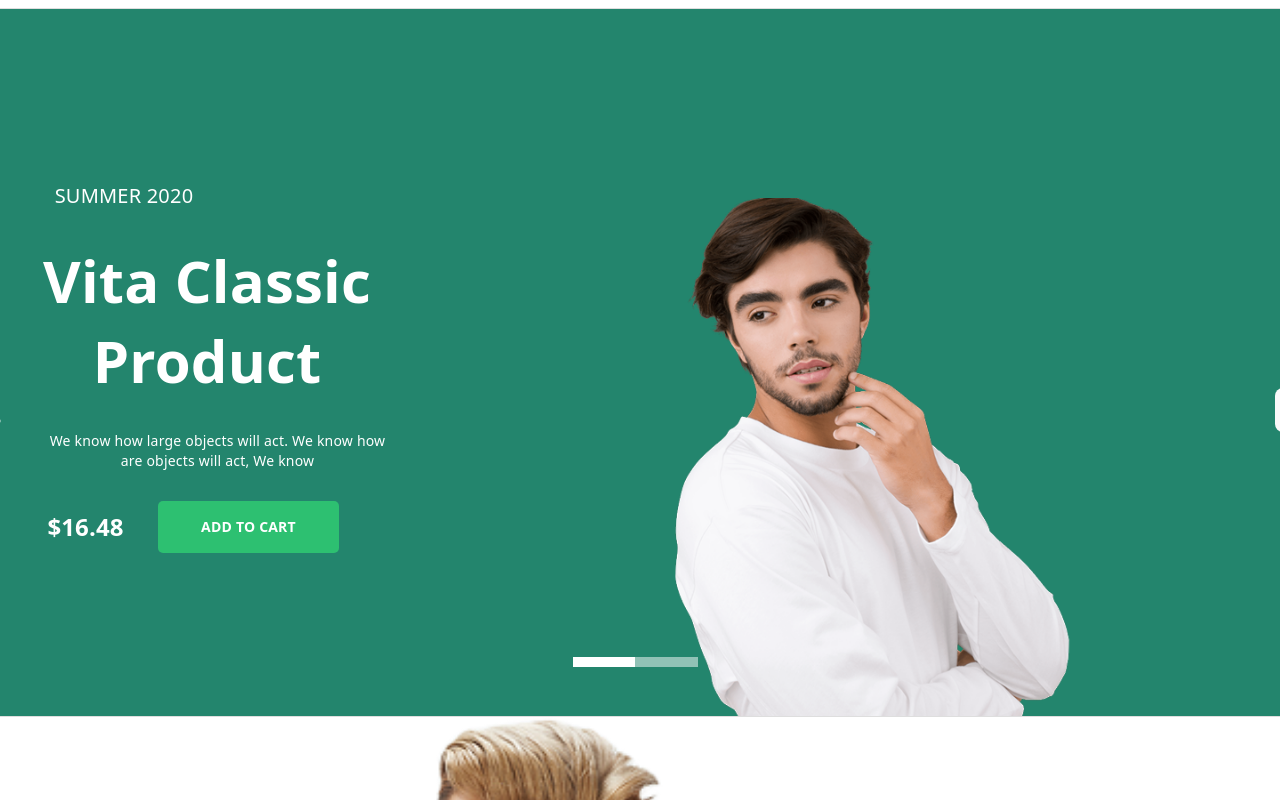
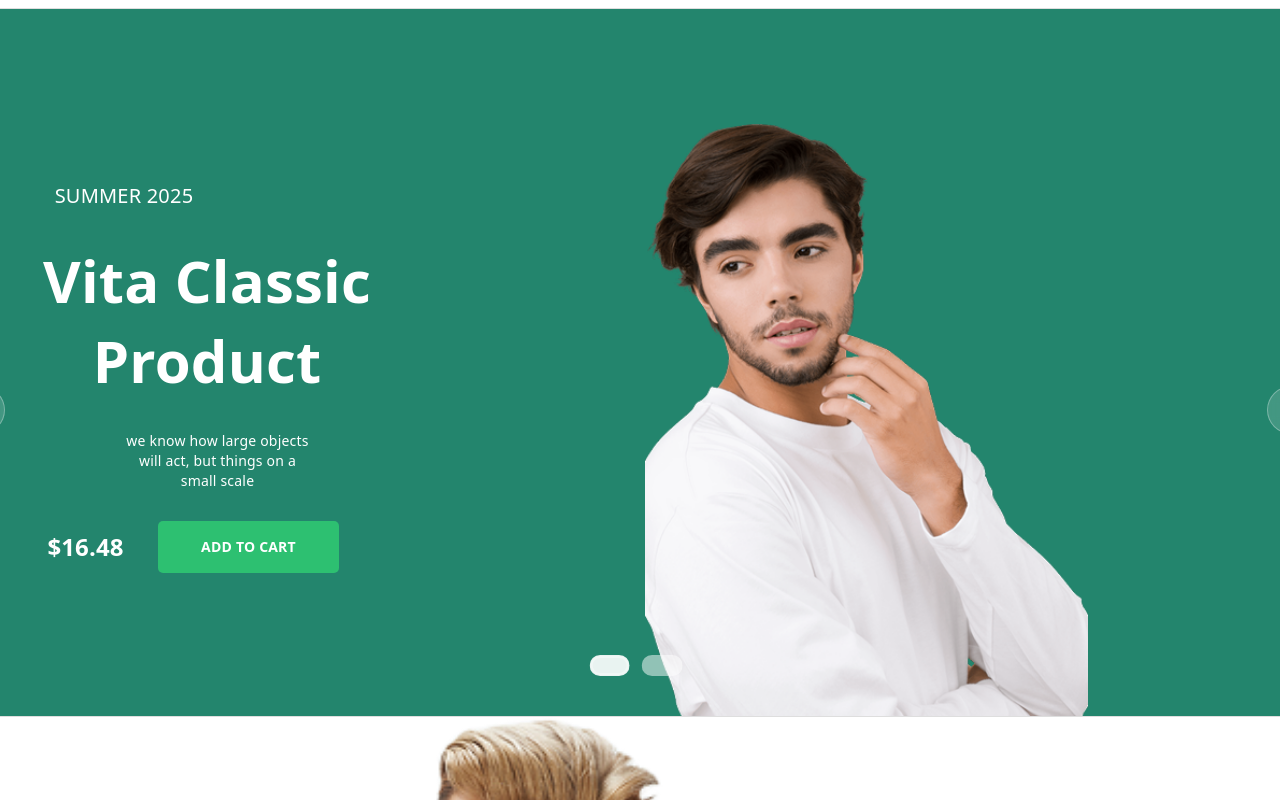
Before and after one commit to gokaysun/SunStore, a React (Vite) app: page / in a window 1280 px wide. Shown: the part 3220-4020 px from the top of the page. Built offline with nearby package versions, Linux system fonts and the light colour scheme.

Commit message:
ProductCard componentinin desktop tarafi yapildi.

```diff
--- a/src/components/ProductCard.jsx
+++ b/src/components/ProductCard.jsx
@@ -1,8 +1,35 @@
-import React from "react";
+import React, { useState } from "react";
 import ProductSlider from "./ProductSlider";
-import kidImg from "../assets/WebFoto/productCardCocuk.png";
+
+// Desktop slides data for ProductCard
+const pcSlides = [
+  {
+    backgroundColor: "#23856D",
+    childImg: "src/assets/yesilEkranCocuk.png",
+    season: "SUMMER 2025",
+    title: "Vita Classic\nProduct",
+    description: "we know how large objects\nwill act, but things on a\nsmall scale",
+    price: "$16.48",
+  },
+  {
+    backgroundColor: "#1F6653",
+    childImg: "src/assets/yesilEkranCocuk.png",
+    season: "FALL 2025",
+    title: "Vita Modern\nProduct",
+    description: "Discover new trends\nand styles\nfor the season",
+    price: "$18.99",
+  },
+];
 
 export default function ProductCard() {
+  // desktop slider state
+  const [pcIndex, setPcIndex] = useState(0);
+  const pcLength = pcSlides.length;
+  const goPrev = () => setPcIndex((prev) => (prev - 1 + pcLength) % pcLength);
+  const goNext = () => setPcIndex((prev) => (prev + 1) % pcLength);
+
+  const { backgroundColor, childImg, season, title, description, price } = pcSlides[pcIndex];
+
   return (
     <div className="w-full">
       {/* Mobile (unchanged) */}
@@ -13,26 +40,29 @@ export default function ProductCard() {
       {/* Desktop */}
       <section className="hidden lg:block w-full bg-white">
         {/* Outer card: 1440x709, border, radius */}
-        <div className="relative w-[1440px] h-[709px] bg-[#23856D] border border-[#DEDEDE] rounded-[5px] overflow-hidden lg:-ml-[500px]">
+        <div
+          className="relative w-[1440px] h-[709px] border border-[#DEDEDE] rounded-[5px] overflow-hidden lg:-ml-[500px]"
+          style={{ backgroundColor }}
+        >
           {/* Content container: left anchored to match visual spec */}
           <div className="absolute top-0 left-[130px] w-[1036px] h-[711px] flex flex-col items-start py-[112px] gap-[80px]">
             {/* Row: text left, visual right */}
             <div className="flex flex-row items-start gap-[30px] w-[1049px] h-[599px]">
               {/* Left column: text block */}
               <div className="flex flex-col items-start pt-[60px] gap-[30px] w-[509px] h-[432px]">
-                <h4 className="w-[154px] h-[30px] text-white font-normal text-[20px] leading-[30px] tracking-[0.2px] flex-none">
-                  SUMMER 2020
+                <h4 className="w-[154px] h-[30px] text-white font-normal text-[20px] leading-[30px] tracking-[0.2px] flex-none whitespace-pre-line">
+                  {season}
                 </h4>
-                <h1 className="w-[520px] h-[160px] text-white font-bold text-[58px] leading-[80px] tracking-[0.2px] flex-none lg:-ml-[100px]">
-                  Vita Classic Product
+                <h1 className="w-[520px] h-[160px] text-white font-bold text-[58px] leading-[80px] tracking-[0.2px] flex-none lg:-ml-[100px] whitespace-pre-line">
+                  {title}
                 </h1>
-                <p className="w-[341px] h-[40px] text-white font-normal text-[14px] leading-5 tracking-[0.2px] flex-none">
-                  We know how large objects will act. We know how are objects will act, We know
+                <p className="w-[341px] h-[60px] text-white font-normal text-[14px] leading-5 tracking-[0.2px] flex-none whitespace-pre-line">
+                  {description}
                 </p>
                 {/* CTA */}
                 <div className="flex flex-row items-center gap-[34px] w-[292px] h-[52px] flex-none">
                   <span className="w-[77px] h-[32px] text-white font-bold text-[24px] leading-8 tracking-[0.1px] flex-none">
-                    $16.48
+                    {price}
                   </span>
                   <button className="inline-flex justify-center items-center w-[181px] h-[52px] bg-[#2DC071] text-white font-bold text-[14px] leading-[22px] tracking-[0.2px] rounded-[5px]">
                     ADD TO CART
@@ -42,7 +72,7 @@ export default function ProductCard() {
               {/* Right column: image container per specs */}
               <div className="flex flex-col items-center p-0 w-[510px] h-[685px] flex-none" aria-hidden="false">
                 <img
-                  src={kidImg}
+                  src={childImg}
                   alt="Product visual"
                   className="w-[443px] h-[685px] object-contain lg:ml-[50px]"
                 />
@@ -53,40 +83,37 @@ export default function ProductCard() {
           {/* Arrows */}
           <button
             type="button"
+            onClick={goPrev}
             aria-label="Previous"
-            className="absolute left-[40px] top-[401px] -translate-y-1/2 w-6 h-11 text-white/90"
+            className="absolute left-[40px] top-[401px] -translate-y-1/2 w-12 h-12 flex items-center justify-center rounded-full bg-white/15 border border-white/30 text-white backdrop-blur transition hover:bg-white/25 focus:outline-none focus:ring-2 focus:ring-white/60"
           >
-            <svg
-              width="24"
-              height="44"
-              viewBox="0 0 24 44"
-              fill="none"
-              xmlns="http://www.w3.org/2000/svg"
-              className="rotate-180"
-            >
-              <path d="M1 22L23 1M1 22L23 43" stroke="white" strokeWidth="2" />
+            <svg width="18" height="18" viewBox="0 0 24 24" fill="none" xmlns="http://www.w3.org/2000/svg">
+              <path d="M15 5L8 12L15 19" stroke="white" strokeWidth="2" strokeLinecap="round" strokeLinejoin="round"/>
             </svg>
           </button>
           <button
             type="button"
+            onClick={goNext}
             aria-label="Next"
-            className="absolute right-[40px] top-[401px] -translate-y-1/2 w-6 h-11 text-white/90"
+            className="absolute right-[40px] top-[401px] -translate-y-1/2 w-12 h-12 flex items-center justify-center rounded-full bg-white/15 border border-white/30 text-white backdrop-blur transition hover:bg-white/25 focus:outline-none focus:ring-2 focus:ring-white/60"
           >
-            <svg
-              width="24"
-              height="44"
-              viewBox="0 0 24 44"
-              fill="none"
-              xmlns="http://www.w3.org/2000/svg"
-            >
-              <path d="M1 1L23 22L1 43" stroke="white" strokeWidth="2" />
+            <svg width="18" height="18" viewBox="0 0 24 24" fill="none" xmlns="http://www.w3.org/2000/svg">
+              <path d="M9 5L16 12L9 19" stroke="white" strokeWidth="2" strokeLinecap="round" strokeLinejoin="round"/>
             </svg>
           </button>
 
           {/* Indicators */}
-          <div className="absolute left-1/2 -translate-x-1/2 bottom-[49px] w-[126px] h-[10px] flex">
-            <div className="w-[62px] h-[10px] bg-white" />
-            <div className="w-[63px] h-[10px] bg-white opacity-50" />
+          <div className="absolute left-1/2 -translate-x-1/2 bottom-[40px] flex items-center gap-3">
+            {pcSlides.map((_, i) => (
+              <button
+                key={i}
+                onClick={() => setPcIndex(i)}
+                className={`h-2.5 rounded-full transition-all duration-200 cursor-pointer focus:outline-none focus:ring-2 focus:ring-white/70 ${
+                  i === pcIndex ? 'w-8 bg-white/90 shadow-[0_0_0_2px_rgba(255,255,255,0.35)_inset]' : 'w-2.5 bg-white/50 hover:bg-white/70'
+                }`}
+                aria-label={`Go to slide ${i + 1}`}
+              />
+            ))}
           </div>
         </div>
       </section>
```
